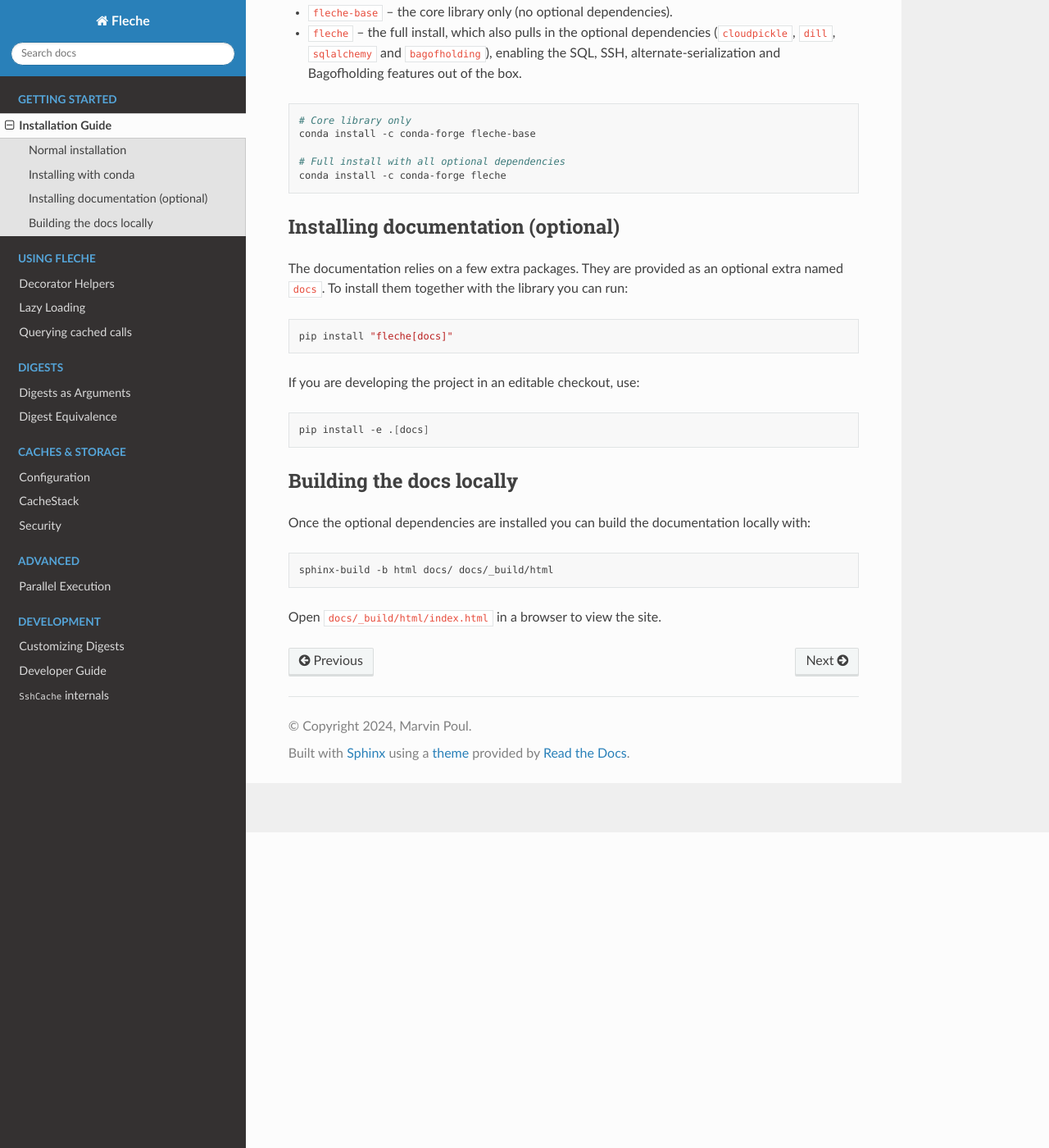
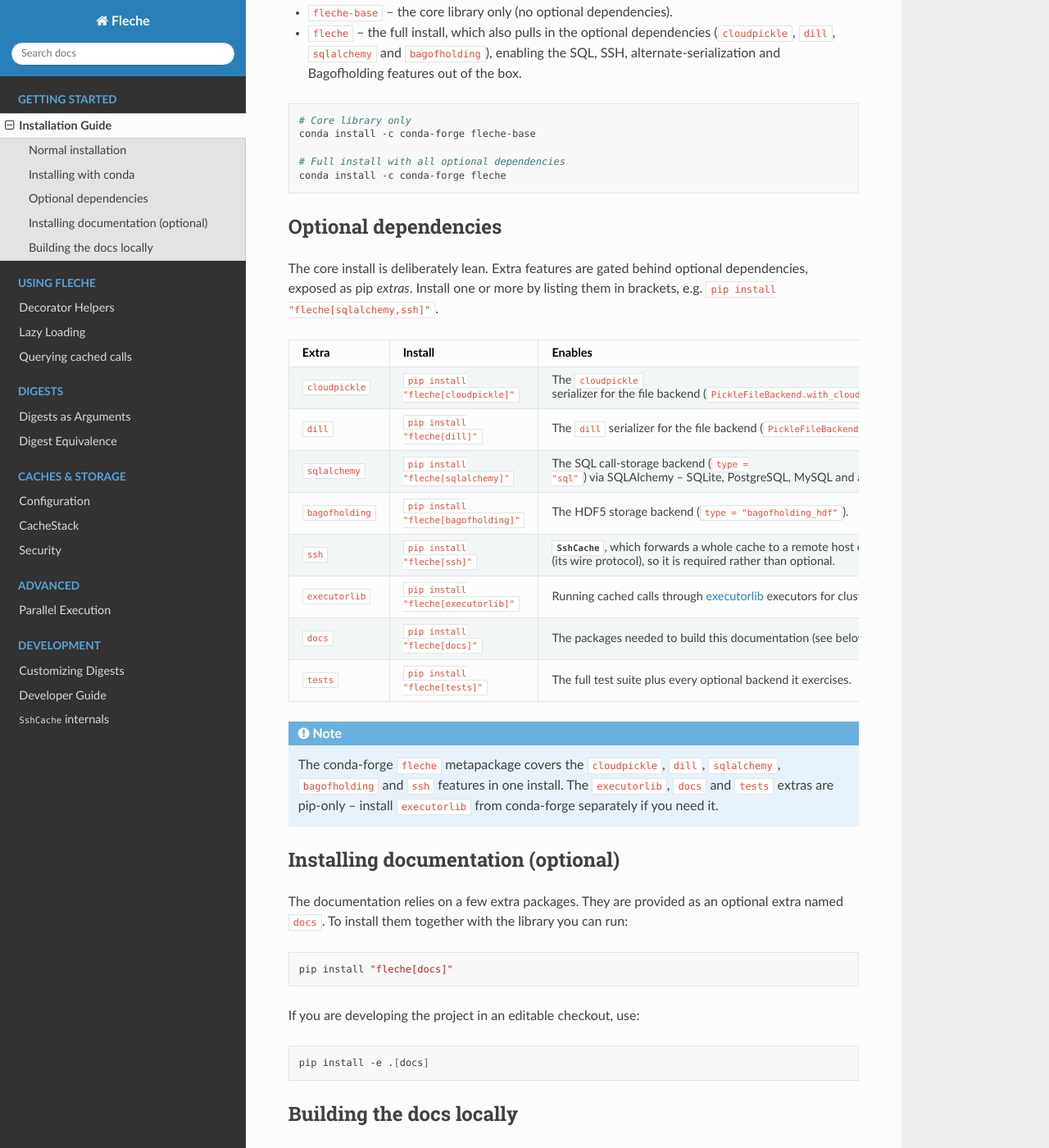
Before and after one commit to pmrv/fleche, a Sphinx documentation site: the page built from docs/installation.rst, in a window 1280 px wide and 1400 px high, scrolled down 385 px. Shown: the whole window at 82% size. Built offline with Sphinx 7.4.7 and the Read the Docs theme 3.1.0, drawn with Linux system fonts in a browser that asks for light colours; pages that are not in the unit, such as notebooks, are missing from menus.

Commit message:
docs: add comprehensive optional dependencies section
Document every pip extra (cloudpickle, dill, sqlalchemy, bagofholding,
ssh, executorlib, docs, tests) in a single table in the installation
guide, mapping each to the feature it enables, and note which are
covered by the conda-forge fleche metapackage. Also surface the
previously undocumented executorlib extra in the README and link out to
the new docs table.

https://claude.ai/code/session_01BGe3o5E26TpaXz9S9sJaHh

```diff
--- a/docs/installation.rst
+++ b/docs/installation.rst
@@ -27,6 +27,60 @@ packages are published:
    # Full install with all optional dependencies
    conda install -c conda-forge fleche
 
+Optional dependencies
+---------------------
+
+The core install is deliberately lean. Extra features are gated behind optional
+dependencies, exposed as pip *extras*. Install one or more by listing them in
+brackets, e.g. ``pip install "fleche[sqlalchemy,ssh]"``.
+
+.. list-table::
+   :header-rows: 1
+   :widths: 18 30 52
+
+   * - Extra
+     - Install
+     - Enables
+   * - ``cloudpickle``
+     - ``pip install "fleche[cloudpickle]"``
+     - The ``cloudpickle`` serializer for the file backend
+       (``PickleFileBackend.with_cloudpickle``); also the wire protocol used by
+       SSH caches.
+   * - ``dill``
+     - ``pip install "fleche[dill]"``
+     - The ``dill`` serializer for the file backend
+       (``PickleFileBackend.with_dill``).
+   * - ``sqlalchemy``
+     - ``pip install "fleche[sqlalchemy]"``
+     - The SQL call-storage backend (``type = "sql"``) via SQLAlchemy --
+       SQLite, PostgreSQL, MySQL and any other SQLAlchemy-supported database.
+   * - ``bagofholding``
+     - ``pip install "fleche[bagofholding]"``
+     - The HDF5 storage backend (``type = "bagofholding_hdf"``).
+   * - ``ssh``
+     - ``pip install "fleche[ssh]"``
+     - :class:`~fleche.remote.SshCache`, which forwards a whole cache to a
+       remote host over SSH. Pulls in ``cloudpickle`` (its wire protocol), so
+       it is required rather than optional.
+   * - ``executorlib``
+     - ``pip install "fleche[executorlib]"``
+     - Running cached calls through `executorlib
+       <https://executorlib.readthedocs.io/>`_ executors for cluster/parallel
+       execution (see :doc:`parallel_execution`).
+   * - ``docs``
+     - ``pip install "fleche[docs]"``
+     - The packages needed to build this documentation (see below).
+   * - ``tests``
+     - ``pip install "fleche[tests]"``
+     - The full test suite plus every optional backend it exercises.
+
+.. note::
+
+   The conda-forge ``fleche`` metapackage covers the ``cloudpickle``, ``dill``,
+   ``sqlalchemy``, ``bagofholding`` and ``ssh`` features in one install. The
+   ``executorlib``, ``docs`` and ``tests`` extras are pip-only -- install
+   ``executorlib`` from conda-forge separately if you need it.
+
 Installing documentation (optional)
 -----------------------------------
 
```
Also changed, not shown: README.md (+6 -0 lines).
